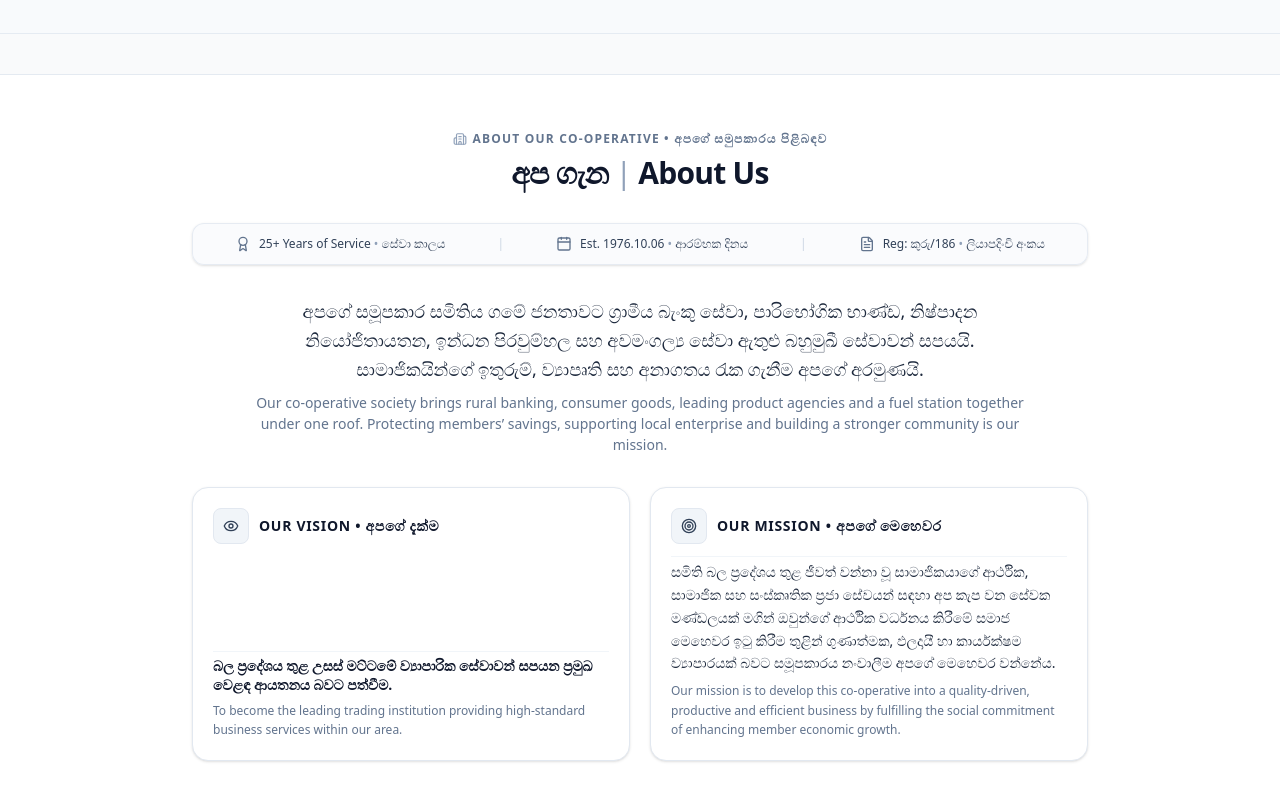
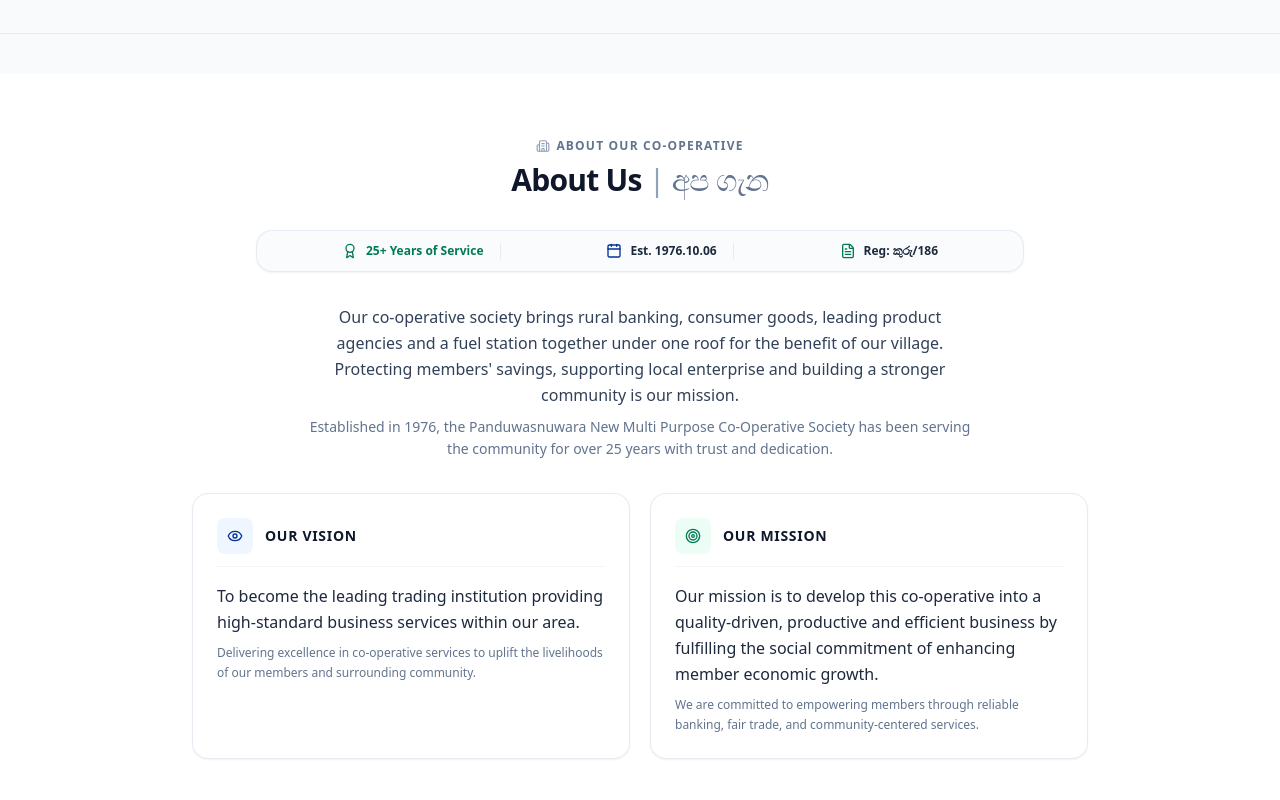
Before and after one commit to heshanthenura/panduwasnuwara-mpcs, a Next.js app: page /apply in a window 1280 px wide. Shown: the part 2200-3000 px from the top of the page. Built offline with nearby package versions, Linux system fonts and the light colour scheme.

Commit message:
feat(about): add locale translations, enhance typography and fix spacing

```diff
--- a/app/[locale]/AboutSection.tsx
+++ b/app/[locale]/AboutSection.tsx
@@ -1,6 +1,7 @@
 'use client';
 
 import React from 'react';
+import { useTranslations } from 'next-intl';
 import {
   Building2,
   Eye,
@@ -11,10 +12,12 @@
 } from 'lucide-react';
 
 export default function AboutSection() {
+  const t = useTranslations('About');
+
   return (
     <section
       id="about-us"
-      className="w-full bg-white py-10 sm:py-14 px-4 sm:px-6 lg:px-8 border-t border-slate-200/90 font-sans scroll-mt-24"
+      className="w-full bg-white py-12 sm:py-16 px-4 sm:px-6 lg:px-8 border-b border-slate-200/80 font-sans antialiased subpixel-antialiased scroll-mt-20"
     >
       <div className="max-w-5xl mx-auto space-y-8">
 
@@ -22,87 +25,87 @@
         <div className="text-center space-y-2 max-w-3xl mx-auto">
           <p className="text-xs font-semibold uppercase tracking-widest text-slate-500 flex items-center justify-center gap-1.5">
             <Building2 className="w-3.5 h-3.5 text-slate-400" />
-            <span>ABOUT OUR CO-OPERATIVE • අපගේ සමුපකාරය පිළිබඳව</span>
+            <span>{t('eyebrow')}</span>
           </p>
 
           <h2 className="text-2xl sm:text-3xl font-bold text-slate-900 tracking-tight">
-            අප ගැන <span className="text-slate-400 font-normal">|</span> About Us
+            {t('heading')} <span className="text-slate-400 font-normal">|</span> <span className="text-slate-500 font-normal">{t('headingSub')}</span>
           </h2>
         </div>
 
-        {/* 1. Compact Trust Metrics Bar */}
-        <div className="border border-slate-200/80 bg-slate-50/70 py-3 px-6 max-w-4xl mx-auto flex flex-wrap items-center justify-around text-center rounded-xl text-xs font-medium text-slate-700 shadow-sm gap-4">
-          <div className="flex items-center justify-center gap-2">
-            <Award className="w-4 h-4 text-slate-500 shrink-0" />
-            <span>25+ Years of Service <span className="text-slate-400">•</span> සේවා කාලය</span>
+        {/* 1. Framed 3-Stat Trust Bar */}
+        <div className="max-w-3xl mx-auto bg-slate-50/80 border border-slate-200/80 rounded-2xl py-3 px-6 shadow-xs flex flex-col sm:flex-row items-center justify-around divide-y sm:divide-y-0 sm:divide-x divide-slate-200/80 text-center gap-2 sm:gap-0">
+
+          <div className="flex items-center justify-center gap-2 pt-2 sm:pt-0 sm:px-4 text-xs font-semibold text-slate-800">
+            <Award className="w-4 h-4 text-emerald-700 shrink-0" />
+            <span>
+              <strong className="text-emerald-700">{t('yearsLabel')}</strong>
+            </span>
           </div>
 
-          <div className="hidden sm:block text-slate-300">|</div>
-
-          <div className="flex items-center justify-center gap-2">
-            <Calendar className="w-4 h-4 text-slate-500 shrink-0" />
-            <span>Est. 1976.10.06 <span className="text-slate-400">•</span> ආරම්භක දිනය</span>
+          <div className="flex items-center justify-center gap-2 pt-2 sm:pt-0 sm:px-4 text-xs font-semibold text-slate-800">
+            <Calendar className="w-4 h-4 text-[#003399] shrink-0" />
+            <span>{t('estLabel')}</span>
           </div>
 
-          <div className="hidden sm:block text-slate-300">|</div>
+          <div className="flex items-center justify-center gap-2 pt-2 sm:pt-0 sm:px-4 text-xs font-semibold text-slate-800">
+            <FileText className="w-4 h-4 text-emerald-700 shrink-0" />
+            <span>{t('regLabel')}</span>
+          </div>
 
-          <div className="flex items-center justify-center gap-2">
-            <FileText className="w-4 h-4 text-slate-500 shrink-0" />
-            <span>Reg: කුරු/186 <span className="text-slate-400">•</span> ලියාපදිංචි අංකය</span>
-          </div>
         </div>
 
-        {/* 2. Service Vision Editorial Intro */}
-        <div className="max-w-3xl mx-auto text-center space-y-2">
-          <p className="text-slate-800 font-medium text-base sm:text-lg leading-relaxed">
-            අපගේ සමූපකාර සමිතිය ගමේ ජනතාවට ග්‍රාමීය බැංකු සේවා, පාරිභෝගික භාණ්ඩ, නිෂ්පාදන නියෝජිතායතන, ඉන්ධන පිරවුම්හල සහ අවමංගල්‍ය සේවා ඇතුළු බහුමුඛී සේවාවන් සපයයි. සාමාජිකයින්ගේ ඉතුරුම්, ව්‍යාපෘති සහ අනාගතය රැක ගැනීම අපගේ අරමුණයි.
+        {/* 2. Constrained Centered Service Vision Intro */}
+        <div className="max-w-2xl mx-auto text-center space-y-2">
+          <p className="text-sm sm:text-base text-slate-700 leading-relaxed font-normal">
+            {t('introPrimary')}
           </p>
-          <p className="text-xs sm:text-sm text-slate-500 leading-normal">
-            Our co-operative society brings rural banking, consumer goods, leading product agencies and a fuel station together under one roof. Protecting members’ savings, supporting local enterprise and building a stronger community is our mission.
+          <p className="text-xs sm:text-sm text-slate-500 leading-relaxed mt-2">
+            {t('introSecondary')}
           </p>
         </div>
 
-        {/* 3. Side-by-Side 2-Column Vision & Mission Bento Cards */}
+        {/* 3. Refined Side-by-Side Vision & Mission Bento Cards */}
         <div className="grid grid-cols-1 md:grid-cols-2 gap-5 max-w-4xl mx-auto">
 
           {/* Card 1: Vision */}
-          <div className="p-5 bg-white border border-slate-200 rounded-2xl shadow-sm hover:shadow-md transition-shadow flex flex-col justify-between space-y-3">
-            <div className="flex items-center gap-2.5">
-              <div className="w-9 h-9 rounded-lg bg-slate-100 border border-slate-200 flex items-center justify-center text-slate-700 shrink-0">
-                <Eye className="w-4 h-4 text-slate-700" />
+          <div className="p-6 bg-white rounded-2xl border border-slate-200/80 shadow-xs hover:shadow-sm transition-shadow flex flex-col justify-start">
+            <div className="flex items-center gap-3 mb-3 pb-3 border-b border-slate-100">
+              <div className="w-9 h-9 rounded-lg bg-blue-50 text-[#003399] flex items-center justify-center shrink-0">
+                <Eye className="w-4 h-4" />
               </div>
               <h3 className="text-sm font-bold text-slate-900 uppercase tracking-wider">
-                Our Vision • අපගේ දැක්ම
+                {t('visionTitle')}
               </h3>
             </div>
 
-            <div className="space-y-1.5 pt-1 border-t border-slate-100">
-              <p className="text-sm font-semibold text-slate-900 leading-snug">
-                බල ප්‍රදේශය තුළ උසස් මට්ටමේ ව්‍යාපාරික සේවාවන් සපයන ප්‍රමුඛ වෙළඳ ආයතනය බවට පත්වීම.
+            <div className="pt-1">
+              <p className="text-sm sm:text-base font-medium text-slate-800 leading-relaxed">
+                {t('visionPrimary')}
               </p>
-              <p className="text-xs text-slate-500 leading-relaxed">
-                To become the leading trading institution providing high-standard business services within our area.
+              <p className="text-xs text-slate-500 mt-2 leading-relaxed">
+                {t('visionSecondary')}
               </p>
             </div>
           </div>
 
           {/* Card 2: Mission */}
-          <div className="p-5 bg-white border border-slate-200 rounded-2xl shadow-sm hover:shadow-md transition-shadow flex flex-col justify-between space-y-3">
-            <div className="flex items-center gap-2.5">
-              <div className="w-9 h-9 rounded-lg bg-slate-100 border border-slate-200 flex items-center justify-center text-slate-700 shrink-0">
-                <Target className="w-4 h-4 text-slate-700" />
+          <div className="p-6 bg-white rounded-2xl border border-slate-200/80 shadow-xs hover:shadow-sm transition-shadow flex flex-col justify-start">
+            <div className="flex items-center gap-3 mb-3 pb-3 border-b border-slate-100">
+              <div className="w-9 h-9 rounded-lg bg-emerald-50 text-emerald-700 flex items-center justify-center shrink-0">
+                <Target className="w-4 h-4" />
               </div>
               <h3 className="text-sm font-bold text-slate-900 uppercase tracking-wider">
-                Our Mission • අපගේ මෙහෙවර
+                {t('missionTitle')}
               </h3>
             </div>
 
-            <div className="space-y-1.5 pt-1 border-t border-slate-100">
-              <p className="text-xs sm:text-sm font-medium text-slate-800 leading-relaxed">
-                සමිති බල ප්‍රදේශය තුළ ජීවත් වන්නා වූ සාමාජිකයාගේ ආර්ථික, සාමාජික සහ සංස්කෘතික ප්‍රජා සේවයන් සඳහා අප කැප වන සේවක මණ්ඩලයක් මගින් ඔවුන්ගේ ආර්ථික වර්ධනය කිරීමේ සමාජ මෙහෙවර ඉටු කිරීම තුළින් ගුණාත්මක, ඵලදායී හා කාර්යක්ෂම ව්‍යාපාරයක් බවට සමූපකාරය නංවාලීම අපගේ මෙහෙවර වන්නේය.
+            <div className="pt-1">
+              <p className="text-sm sm:text-base font-medium text-slate-800 leading-relaxed">
+                {t('missionPrimary')}
               </p>
-              <p className="text-[11px] sm:text-xs text-slate-500 leading-relaxed">
-                Our mission is to develop this co-operative into a quality-driven, productive and efficient business by fulfilling the social commitment of enhancing member economic growth.
+              <p className="text-xs text-slate-500 mt-2 leading-relaxed">
+                {t('missionSecondary')}
               </p>
             </div>
           </div>
```
